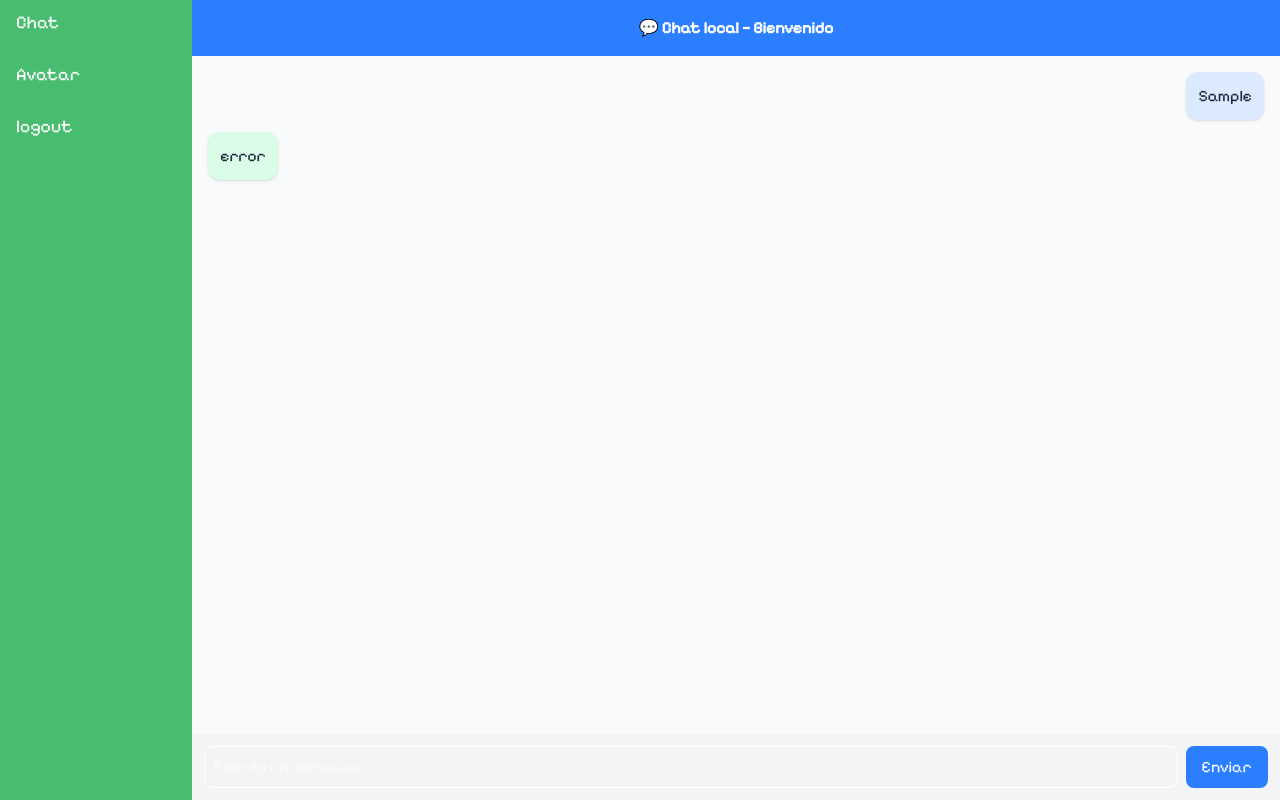
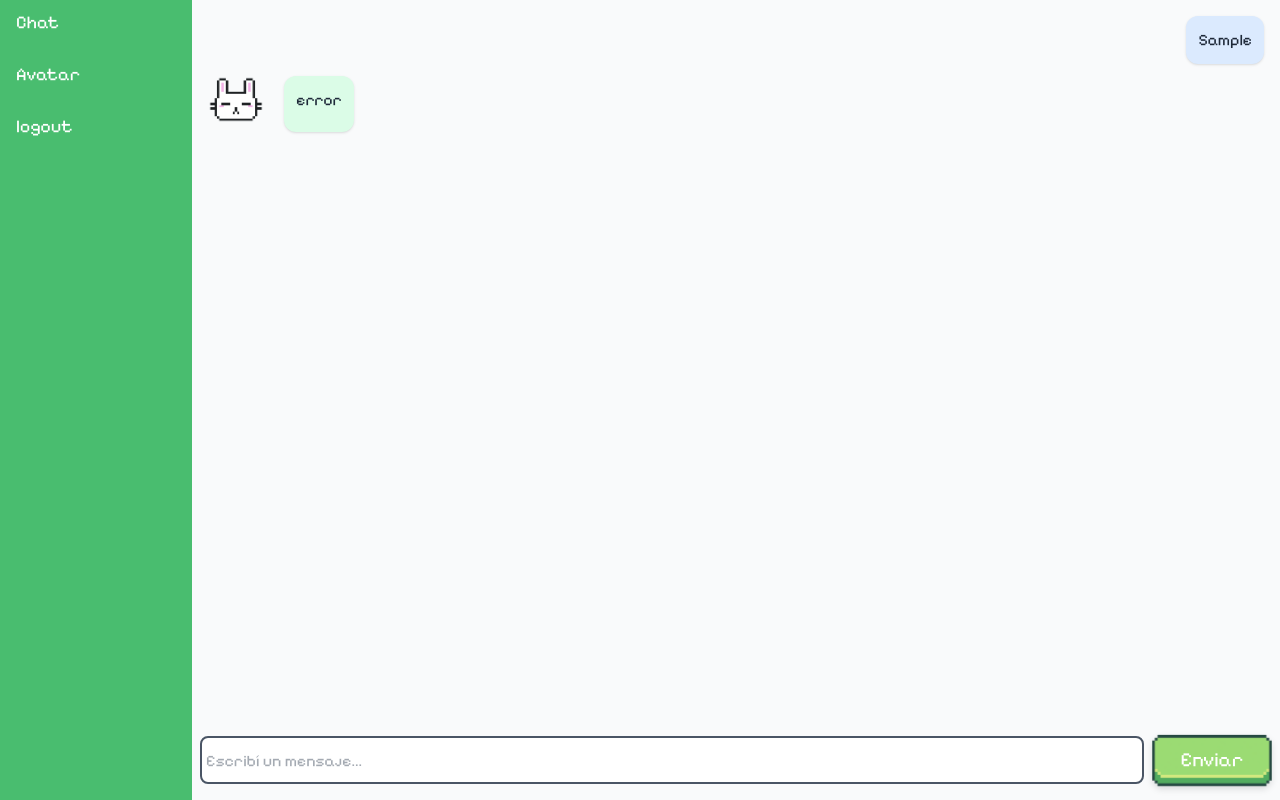
Before and after one commit to LudmiAbril/localBudd-desktop-chat, a React (Vite) app: page /home/chat in a window 1280 px wide. Both pictures are taken after typing "Sample" into the empty fields and a click on the button "Enviar". Built offline with nearby package versions, Linux system fonts and the light colour scheme; no server answers.

Commit message:
chat page avatar image

```diff
--- a/src/App.css
+++ b/src/App.css
@@ -24,5 +24,5 @@ body {
 
 :root {
   --primary: #49bd6f;
-  --bg-color: #3b8063;
+  --bg-color: #49bd6f;
 }
--- a/src/components/ui/Button.tsx
+++ b/src/components/ui/Button.tsx
@@ -1,13 +1,31 @@
+import btn from "../../assets/btn.svg";
+import disabledBtn from "../../assets/disabled-btn.svg";
 interface ButtonProps {
-    children: React.ReactNode;
-    onClick?: () => void;
-    className?: string
-    disabled?: boolean;
+  children: React.ReactNode;
+  onClick?: () => void;
+  className?: string;
+  disabled?: boolean;
+  type?: "button" | "submit" | "reset";
 }
 
-const Button = ({ children, onClick, className, disabled = false }: ButtonProps) => {
-    return (
-        <button disabled={disabled} onClick={onClick} className={`${className} ${disabled ? "cursor-not-allowed bg-[url('src/assets/disabled-btn.svg')] " : " bg-[url('src/assets/btn.svg')] cursor-pointer"}
+
+const Button = ({
+  children,
+  onClick,
+  className,
+  disabled = false,
+  type = "button",
+}: ButtonProps) => {
+  return (
+    <button
+      type={type}
+      disabled={disabled}
+      onClick={onClick}
+      className={`${className} ${
+        disabled
+          ? "cursor-not-allowed bg-[url('src/assets/disabled-btn.svg')] "
+          : " bg-[url('src/assets/btn.svg')] cursor-pointer"
+      }
       bg-no-repeat bg-contain bg-center
       w-30 h-14
       flex items-center justify-center
@@ -16,8 +34,14 @@ const Button = ({ children, onClick, className, disabled = false }: ButtonProps)
       active:translate-y-[2px]
       active:drop-shadow-none
       drop-shadow-md
-      hover:scale-105 `}>{children}</button>
-    )
-}
+      hover:scale-105 `}
+        style={{
+        backgroundImage: `url(${disabled ? disabledBtn : btn})`,
+      }}
+    >
+      {children}
+    </button>
+  );
+};
 
-export default Button
+export default Button;
--- /dev/null
+++ b/src/components/ui/TypingDots.tsx
@@ -0,0 +1,17 @@
+import { useState, useEffect } from "react";
+
+const TypingDots = () => {
+  const [dots, setDots] = useState("");
+
+  useEffect(() => {
+    const interval = setInterval(() => {
+      setDots((prev) => (prev.length < 3 ? prev + "." : ""));
+    }, 500);
+
+    return () => clearInterval(interval);
+  }, []);
+
+  return <div>{dots}</div>;
+};
+
+export default TypingDots;
--- a/src/pages/ChatPage.tsx
+++ b/src/pages/ChatPage.tsx
@@ -1,6 +1,9 @@
 import { useState } from "react";
 import ReactMarkdown from "react-markdown";
 import remarkGfm from "remark-gfm";
+import Button from "../components/ui/Button";
+import { useUserStore } from "../store/UserStore";
+import TypingDots from "../components/ui/TypingDots";
 const apiUrl = import.meta.env.VITE_API_URL;
 const modelName = import.meta.env.VITE_MODEL_NAME;
 
@@ -9,6 +12,7 @@ const ChatPage = () => {
   const [messages, setMessages] = useState<Message[]>([]);
   const [input, setInput] = useState("");
   const [loading, setLoading] = useState<boolean | null>(null);
+  const { chatAvatar } = useUserStore();
 
   const handleSend = async (e: React.FormEvent) => {
     e.preventDefault();
@@ -17,7 +21,7 @@ const ChatPage = () => {
 
     setMessages((prev) => [...prev, { sender: "user", text: userMsg }]);
     setInput("");
-        setLoading(true)
+    setLoading(true);
 
     try {
       const res = await fetch(apiUrl, {
@@ -46,56 +50,66 @@ const ChatPage = () => {
     } catch (err) {
       console.error("Error al conectar con el modelo:", err);
       setMessages((prev) => [...prev, { sender: "bot", text: "error" }]);
-        }
-        finally {
-            setLoading(false)
+    } finally {
+      setLoading(false);
     }
   };
 
-
   return (
     <div className="flex flex-col h-screen bg-gray-50">
-            <header className="bg-blue-500 text-white p-4 text-center font-semibold">
-                💬 Chat local — Bienvenido
-            </header>
-
       <div className="flex-1 overflow-y-auto p-4 space-y-3 flex flex-col">
         {messages.map((msg, i) => (
           <div
             key={i}
-                        className={`flex ${msg.sender === "user" ? "justify-end" : "justify-start"}`}
+            className={`flex gap-5 ${
+              msg.sender === "user" ? "justify-end" : "justify-start"
+            }`}
           >
+            {msg.sender === "bot" && (
+              <img
+                src={`/src/assets/${chatAvatar}-avatar.png`}
+                className="h-14 w-14"
+              />
+            )}
+
             <div
-                            className={`list-inside list-decimal max-w-[80%] p-3 rounded-xl shadow ${msg.sender === "user"
+              className={`list-inside list-decimal max-w-[80%] p-3 rounded-xl shadow ${
+                msg.sender === "user"
                   ? "bg-blue-100 text-gray-800"
                   : msg.sender === "bot"
                   ? "bg-green-100 text-gray-800"
                   : "bg-red-100 text-gray-800"
               }`}
             >
-                            <ReactMarkdown remarkPlugins={[remarkGfm]}>{msg.text}</ReactMarkdown>
+              <ReactMarkdown remarkPlugins={[remarkGfm]}>
+                {msg.text}
+              </ReactMarkdown>
             </div>
           </div>
         ))}
 
         {loading && (
-                    <div className="text-gray-500 italic animate-pulse">🤖 loading...</div>
+          <div className="flex gap-6 items-center text-gray-500 italic ">
+            <img
+              src={`/src/assets/${chatAvatar}-avatar.png`}
+              className="h-14 w-14"
+            />{" "}
+            <p className="text-md flex">
+              Escribiendo
+              <TypingDots />
+            </p>
+          </div>
         )}
       </div>
 
-            <form onSubmit={handleSend} className="p-3 bg-gray-100 flex gap-2">
+      <form onSubmit={handleSend} className="py-3 px-2 flex gap-2 items-center">
         <input
           value={input}
           onChange={(e) => setInput(e.target.value)}
           placeholder="Escribí un mensaje..."
-                    className="flex-1 border rounded-lg p-2"
+          className="flex-1 input-base h-12"
         />
-                <button
-                    type="submit"
-                    className="bg-blue-500 text-white px-4 rounded-lg hover:bg-blue-600 transition"
-                >
-                    Enviar
-                </button>
+        <Button type="submit">Enviar</Button>
       </form>
     </div>
   );
```
Lines whose indentation alone changed are shown as unchanged.
